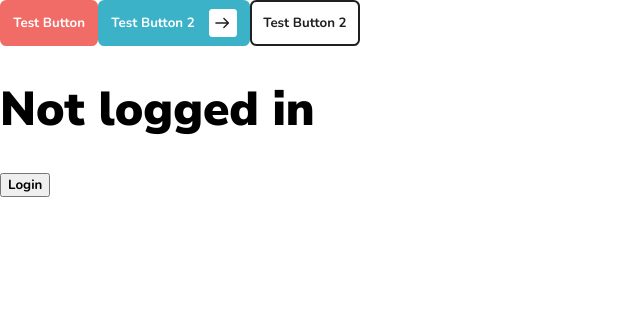
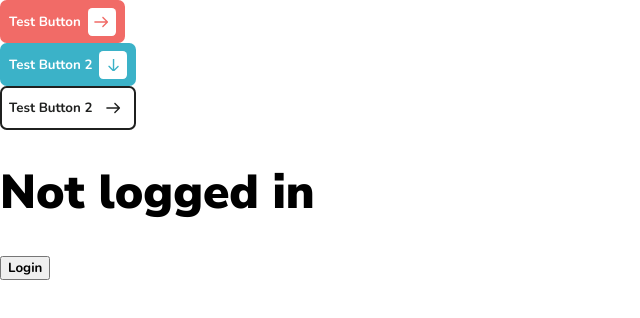
Before and after one commit to Computational-Puzzles/ComputationalPuzzles, a Next.js app: page / in a window 1280 px wide. Shown: the top 318 px of the page, without its empty margins (0-640 px from the left). Built offline with nearby package versions, Linux system fonts and the light colour scheme; no server answers.

Commit message:
+ added center mixin (in layouts mixins file) + delete redundant /styles + finish button component + clean up button styling

```diff
--- a/src/components/Globals/Button/Button.module.scss
+++ b/src/components/Globals/Button/Button.module.scss
@@ -1,27 +1,21 @@
-@import 'styles/abstracts/_variables';
+@import 'src/styles/abstracts/_variables';
+@import 'src/styles/abstracts/_mixins/layout';
+@import 'src/styles/abstracts/_mixins/transitions';
 
 $btn-border-width: 0.2rem;
-$btn-font-weight: 700;
-
-.center {
-  display: flex;
-  flex-direction: row;
-  align-items: center;
-  justify-content: center;
-}
 
 .btn {
-  font-family: 'Nunito', sans-serif;
-  font-weight: $btn-font-weight;
+  @include center;
+  @include smooth-transition;
   background-color: $transparent;
-  display: inline-block;
-  text-align: center;
-  white-space: normal;
-  vertical-align: middle;
-  border: $btn-border-width solid transparent;
-  padding: 0.5rem 0.8rem;
-  border-radius: 0.45rem;
-  border-width: 0.1rem solid $transparent;
+  display: flex;
+  justify-content: space-between;
+  align-content: space-between;
+  align-items: center;
+  padding: 0.4rem 0.5rem;
+
+  border: $btn-border-width solid $transparent;
+  border-radius: 0.48rem;
 
   &:hover {
     cursor: pointer;
@@ -31,8 +25,9 @@ $btn-font-weight: 700;
 .btnPrimary {
   @extend .btn;
   color: $white;
-  background-color: $primary-100;
-  border-color: $primary-100;
+  background-color: $primary;
+  border-color: $primary;
+
   &:hover {
     background-color: $primary-200;
     border-color: $primary-200;
@@ -42,8 +37,9 @@ $btn-font-weight: 700;
 .btnSecondary {
   @extend .btn;
   color: $white;
-  background-color: $secondary-100;
-  border-color: $secondary-100;
+  background-color: $secondary;
+  border-color: $secondary;
+
   &:hover {
     background-color: $secondary-200;
     border-color: $secondary-200;
@@ -55,8 +51,10 @@ $btn-font-weight: 700;
   color: $black;
   background-color: $transparent;
   border-color: $black;
+
   &:hover {
-    background-color: $grey;
+    color: $grey;
+    border-color: $transparent;
   }
 
   .arrowBox {
@@ -64,20 +62,31 @@ $btn-font-weight: 700;
   }
 }
 
-.btnFlexContent {
-  @extend .center;
-  align-content: space-between;
-}
-
 $content-height: 2rem;
 
 .arrowBox {
-  @extend .center;
-  width: 2rem;
+  @include center;
+  width: $content-height;
   height: $content-height;
   background-color: $white;
-  border-radius: 0.25rem;
-  margin-left: 1rem;
+  border-radius: 0.3rem;
+  margin-left: 0.5rem;
+
+  .arrow {
+    @include center;
+  }
+
+  .arrowPrimary svg {
+    fill: $primary;
+  }
+
+  .arrowSecondary svg {
+    fill: $secondary;
+  }
+
+  .arrowOutline svg {
+    fill: $black;
+  }
 }
 
 .btnTextContainer {
@@ -86,11 +95,8 @@ $content-height: 2rem;
   align-items: center;
 }
 
-.arrow {
-  @extend .center;
-  svg {
-    path {
-      fill: $black;
-    }
-  }
+// Arrow Rotation
+.arrowDown {
+  transform-origin: center;
+  transform: rotate(90deg);
 }
--- a/src/components/Globals/Button/index.tsx
+++ b/src/components/Globals/Button/index.tsx
@@ -2,60 +2,80 @@ import React from 'react';
 import styles from './Button.module.scss';
 
 type ButtonProps = {
-    type: 'primary' | 'secondary' | 'outline',
-    content: string,
-    arrowDirection?: 'right' | 'down'
-}
+  type: 'primary' | 'secondary' | 'outline';
+  content: string;
+  arrowDirection?: 'right' | 'down';
+  onClick: () => void;
+};
 
 const getButtonClass = (type: string) => {
   if (type === 'primary') {
-        return styles.btnPrimary
+    return styles.btnPrimary;
   } else if (type === 'secondary') {
-        return styles.btnSecondary
+    return styles.btnSecondary;
   } else if (type === 'outline') {
-        return styles.btnOutline
+    return styles.btnOutline;
   } else {
-        return null
+    return '';
   }
+};
+
+const getArrowClass = (type: string) => {
+  if (type === 'primary') {
+    return styles.arrowPrimary;
+  } else if (type === 'secondary') {
+    return styles.arrowSecondary;
+  } else if (type === 'outline') {
+    return styles.arrowOutline;
+  } else {
+    return '';
   }
+};
 
-const Arrow = ({arrowDirection, type}) => {
+const getArrowSvgRotation = arrowDirection => {
   if (arrowDirection === 'right') {
+    return styles.arrowRight;
+  } else if (arrowDirection === 'down') {
+    return styles.arrowDown;
+  } else {
+    return '';
+  }
+};
+
+const getArrowSvg = arrowDirection => {
   return (
-            <div className={`${styles.arrow}`}>
-                <svg width="15" height="12" viewBox="0 0 15 12" fill="none" xmlns="http://www.w3.org/2000/svg">
+    <svg
+      width="15"
+      height="12"
+      viewBox="0 0 15 12"
+      fill="none"
+      xmlns="http://www.w3.org/2000/svg"
+    >
       <path
-                        d="M0.899684 5.22821C0.507143 5.22617 0.187273 5.54273 0.185237 5.93528C0.1832 6.32782 0.499766 6.64769 0.892308 6.64972L0.899684 5.22821ZM13.9117 6.5091C14.1907 6.23297 14.193 5.78294 13.9169 5.50394L9.4171 0.957218C9.14097 0.678208 8.69094 0.675873 8.41193 0.952002C8.13292 1.22813 8.13059 1.67816 8.40672 1.95717L12.4065 5.99869L8.36499 9.99849C8.08598 10.2746 8.08365 10.7247 8.35977 11.0037C8.6359 11.2827 9.08593 11.285 9.36494 11.0089L13.9117 6.5091ZM0.892308 6.64972L13.408 6.71467L13.4154 5.29315L0.899684 5.22821L0.892308 6.64972Z"/>
+        className={getArrowSvgRotation(arrowDirection)}
+        d="M0.899684 5.22821C0.507143 5.22617 0.187273 5.54273 0.185237 5.93528C0.1832 6.32782 0.499766 6.64769 0.892308 6.64972L0.899684 5.22821ZM13.9117 6.5091C14.1907 6.23297 14.193 5.78294 13.9169 5.50394L9.4171 0.957218C9.14097 0.678208 8.69094 0.675873 8.41193 0.952002C8.13292 1.22813 8.13059 1.67816 8.40672 1.95717L12.4065 5.99869L8.36499 9.99849C8.08598 10.2746 8.08365 10.7247 8.35977 11.0037C8.6359 11.2827 9.08593 11.285 9.36494 11.0089L13.9117 6.5091ZM0.892308 6.64972L13.408 6.71467L13.4154 5.29315L0.899684 5.22821L0.892308 6.64972Z"
+      />
     </svg>
+  );
+};
+
+const Arrow = ({ arrowDirection, type }) => {
+  return (
+    <div className={`${styles.arrow} ${getArrowClass(type)}`}>
+      {getArrowSvg(arrowDirection)}
     </div>
-        )
-    } else if (arrowDirection === 'down') {
+  );
+};
+
+const Button = ({ type, content, arrowDirection, onClick }: ButtonProps) => {
   return (
-            <div className={`${styles.arrow}`}>
-                <svg width="15" height="12" viewBox="0 0 15 12" fill="none" xmlns="http://www.w3.org/2000/svg">
-                    <path
-                        d="M0.899684 5.22821C0.507143 5.22617 0.187273 5.54273 0.185237 5.93528C0.1832 6.32782 0.499766 6.64769 0.892308 6.64972L0.899684 5.22821ZM13.9117 6.5091C14.1907 6.23297 14.193 5.78294 13.9169 5.50394L9.4171 0.957218C9.14097 0.678208 8.69094 0.675873 8.41193 0.952002C8.13292 1.22813 8.13059 1.67816 8.40672 1.95717L12.4065 5.99869L8.36499 9.99849C8.08598 10.2746 8.08365 10.7247 8.35977 11.0037C8.6359 11.2827 9.08593 11.285 9.36494 11.0089L13.9117 6.5091ZM0.892308 6.64972L13.408 6.71467L13.4154 5.29315L0.899684 5.22821L0.892308 6.64972Z"/>
-                </svg>
+    <button className={`${getButtonClass(type)}`} onClick={onClick}>
+      <div className={styles.btnTextContainer}>{content}</div>
+      {arrowDirection && (
+        <div className={styles.arrowBox}>
+          <Arrow arrowDirection={arrowDirection} type={type} />
         </div>
-        )
-    } else {
-        return null
-    }
-}
-
-const Button = ({type, content, arrowDirection}: ButtonProps) => {
-    return (
-        <button className={`${getButtonClass(type)}`}>
-            <div className={styles.btnFlexContent}>
-                <div className={styles.btnTextContainer}>
-                    {content}
-                </div>
-                {arrowDirection &&
-                <div className={styles.arrowBox}>
-                    <Arrow arrowDirection={arrowDirection} type={type}/>
-                </div>
-                }
-            </div>
+      )}
     </button>
   );
 };
--- a/src/pages/index.tsx
+++ b/src/pages/index.tsx
@@ -1,6 +1,18 @@
 import React from 'react';
 import { signIn, signOut, useSession } from 'next-auth/react';
-import Button from "../components/Globals/Button";
+import Button from '../components/Globals/Button';
+
+const func1 = () => {
+    alert("Howdy")
+}
+
+const func2 = () => {
+    alert("Howdy 2")
+}
+
+const func3 = () => {
+    alert("Howdy 3")
+}
 
 const Home: React.FC = () => {
   const { data: session, status } = useSession();
@@ -15,9 +27,16 @@ const Home: React.FC = () => {
   }
   return (
     <>
-        <Button type={'primary'} content={'Test Button'}/>
-        <Button type={'secondary'} content={'Test Button 2'} arrowDirection={'right'}/>
-        <Button type={'outline'} content={'Test Button 2'}/>
+      <div>
+        <Button type={'primary'} content={'Test Button'} arrowDirection={'right'} onClick={func1}/>
+        <Button
+          type={'secondary'}
+          content={'Test Button 2'}
+          arrowDirection={'down'}
+          onClick={func2}
+        />
+        <Button type={'outline'} content={'Test Button 2'} arrowDirection={'right'} onClick={func3}/>
+      </div>
       <h1>Not logged in</h1>
       <button onClick={() => signIn()}>Login</button>
     </>
--- a/src/styles/abstracts/_mixins.scss
+++ b/src/styles/abstracts/_mixins.scss
@@ -1,2 +1,3 @@
 @import "_mixins/transitions";
 @import "_mixins/text";
+@import "_mixins/layout";
--- /dev/null
+++ b/src/styles/abstracts/_mixins/layout.scss
@@ -0,0 +1,5 @@
+@mixin center {
+  display: flex;
+  align-items: center;
+  justify-content: center;
+}
--- a/tsconfig.json
+++ b/tsconfig.json
@@ -23,7 +23,8 @@
     "jsx": "preserve"
   },
   "include": [
-    "src"
+    "src",
+    "next-env.d.ts"
   ],
   "exclude": [
     "node_modules"
```
Also changed, not shown: styles/globals.scss (added). Lines whose indentation alone changed are shown as unchanged.
